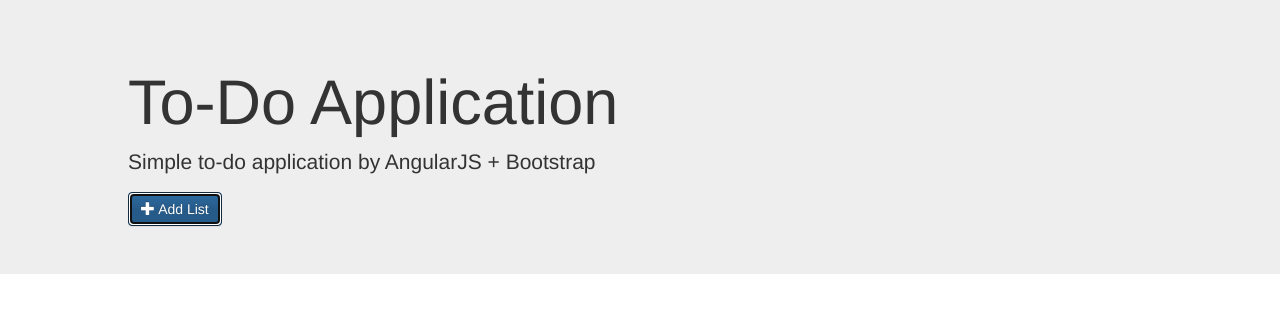
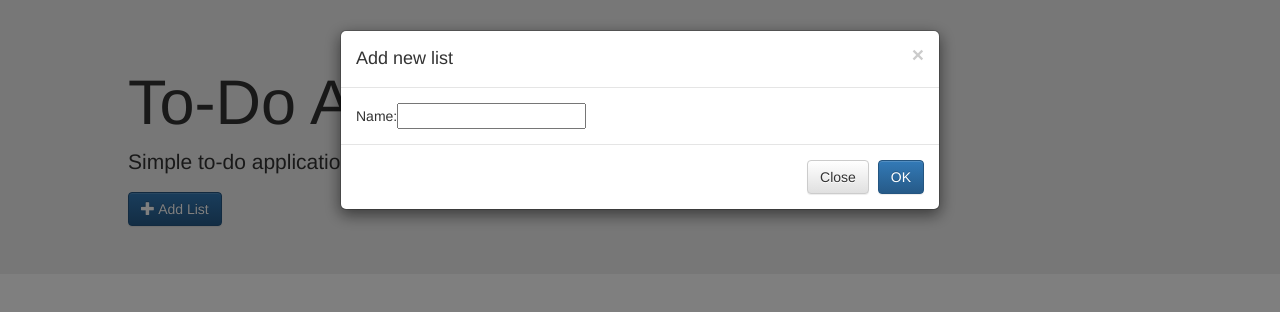
Before and after one commit to panpan2557/AngularTutorial, a plain HTML site: page index.html in a window 1280 px wide. Both pictures are taken after a click on the button "Add List". Drawn offline with nearby package versions, Linux system fonts and the light colour scheme.

Commit message:
try to do the modal that create new list: not finish

```diff
--- a/index.html
+++ b/index.html
@@ -9,10 +9,29 @@
   </head>
 
   <body>
-    <div class="jumbotron banner" ng-controller="addtask">
+    <!-- Modal -->
+    <div class="modal fade" id="add-task-modal" tabindex="-1" role="dialog" aria-labelledby="add-task-modal-label" ng-controller="addtask">
+      <div class="modal-dialog" role="document">
+        <div class="modal-content">
+          <div class="modal-header">
+            <button type="button" class="close" data-dismiss="modal" aria-label="Close"><span aria-hidden="true">&times;</span></button>
+            <h4 class="modal-title" id="myModalLabel">Add new list</h4>
+          </div>
+          <div class="modal-body">
+            Name:<input type="text" ng-model="listName"><br>
+          </div>
+          <div class="modal-footer">
+            <button type="button" class="btn btn-default" data-dismiss="modal">Close</button>
+            <button type="button" class="btn btn-primary" ng-controller="" >OK</button>
+          </div>
+        </div>
+      </div>
+    </div>
+
+    <div class="jumbotron banner">
         <h1>To-Do Application</h1>
         <p>Simple to-do application by AngularJS + Bootstrap</p>
-        <button type="button" class="btn btn-primary" ng-click="toggle()"><span class="glyphicon glyphicon-plus" aria-hidden="true"></span> Add List</button>
+        <button type="button" class="btn btn-primary" data-toggle="modal" data-target="#add-task-modal"><span class="glyphicon glyphicon-plus" aria-hidden="true"></span> Add List</button>
     </div>
 
 
@@ -21,10 +40,13 @@
     <!-- Angular JS -->
     <script src="https://ajax.googleapis.com/ajax/libs/angularjs/1.4.5/angular.min.js"></script>
     <script>
+      var list = [];
       var app = angular.module('application', []);
-      application.controller('addtask', function($scope) {
-
+      app.controller('addTask', function($scope) {
+        list.push($scope.listName);
+        console.log(list);
       });
+      app.controller('')
     </script>
   </body>
 </html>
```
